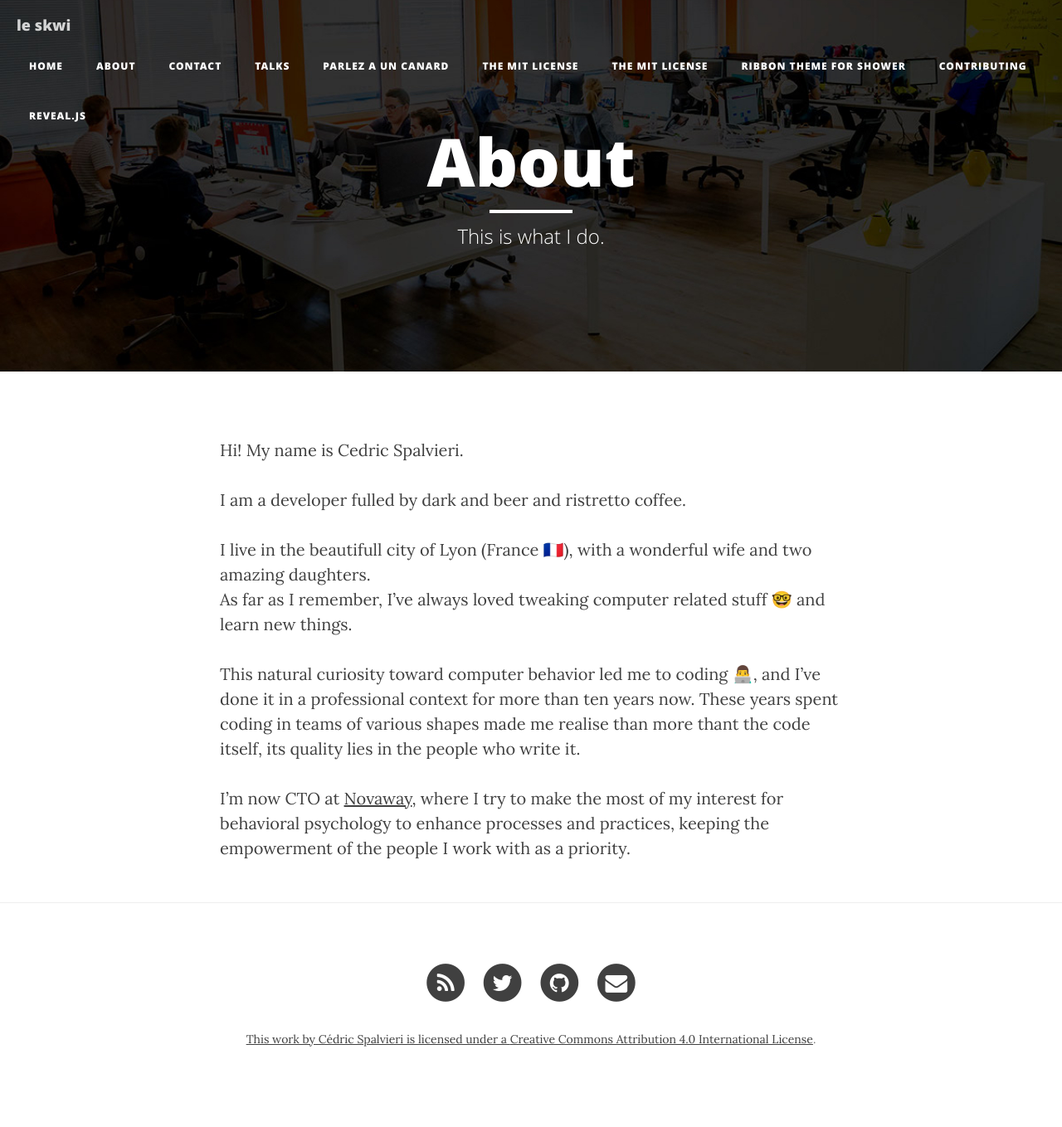
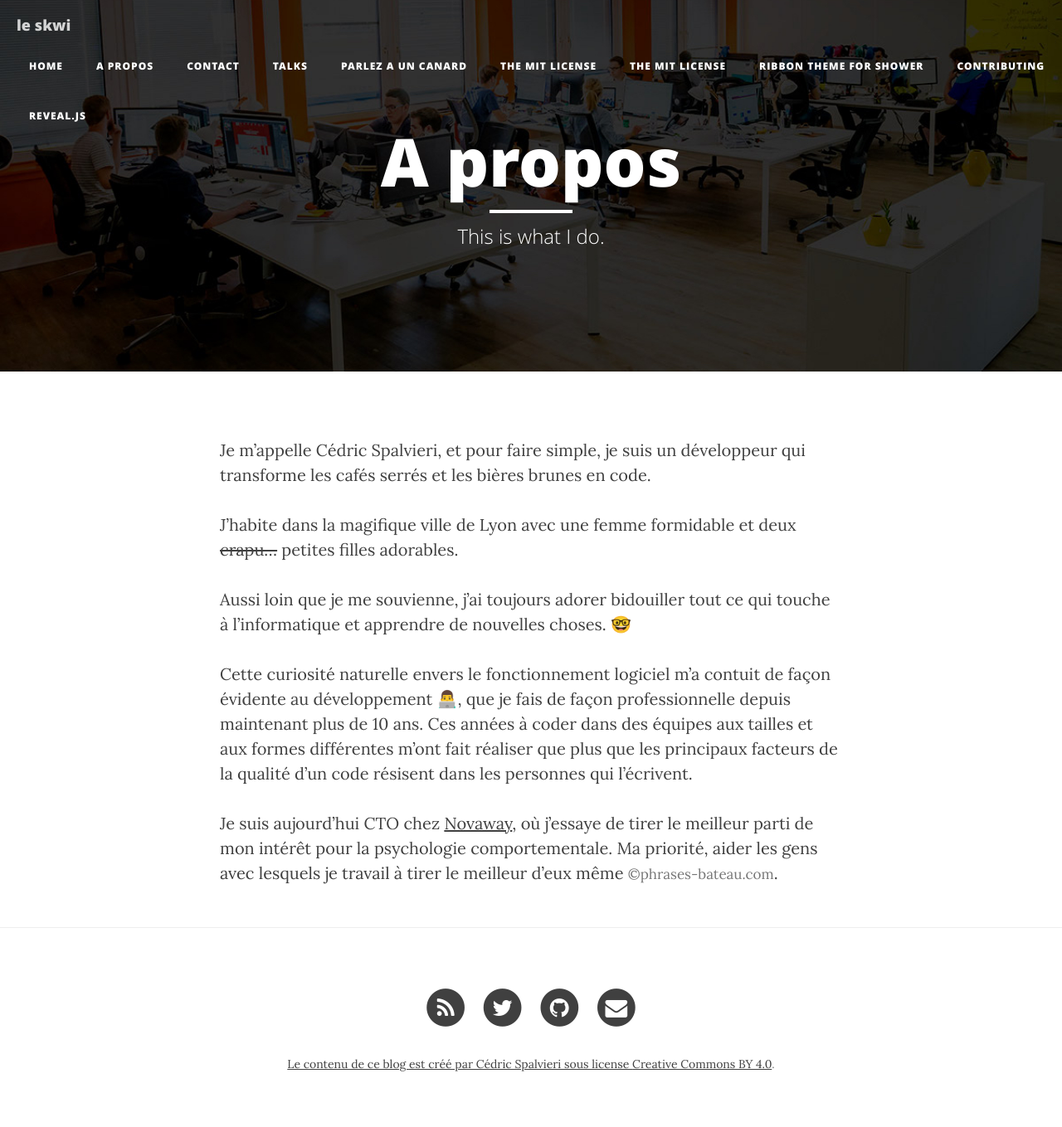
Before and after one commit to skwi/skwi.github.io, a Jekyll site: the page built from about.md, in a window 1280 px wide. Shown: the whole page at 83% size. Built offline with Jekyll 4.4.1, drawn with Linux system fonts in a browser that asks for light colours; nearby versions of some CDN libraries; some web fonts are replaced; before the commit the page ends 1329 px from its top, so only the background shows below that.

```diff
--- a/_config.yml
+++ b/_config.yml
@@ -3,7 +3,7 @@ title: le skwi
 header-img: /img/home-bg.jpg
 email: cedric@skwi.fr
 copyright_name: Cédric Spalvieri
-description: "Development is more about humans than code"
+description: "Le blog d’un mec qui veut coder un monde meilleur, café après café"
 baseurl: ""
 url: "http://skwi.fr"
 twitter_username: le_skwi
@@ -17,4 +17,4 @@ permalink: pretty
 paginate: 5
 exclude: ["less","node_modules","Gruntfile.js","package.json","README.md"]
 
-gems: [jekyll-paginate, jekyll-feed]
+plugin: [jekyll-paginate, jekyll-feed]
--- a/_includes/footer.html
+++ b/_includes/footer.html
@@ -53,7 +53,7 @@
                     </li>
                     {% endif %}
                 </ul>
-                <p class="copyright text-muted"><a rel="license" href="http://creativecommons.org/licenses/by/4.0/">This work by {{ site.copyright_name }} is licensed under a <a rel="license" href="http://creativecommons.org/licenses/by/4.0/">Creative Commons Attribution 4.0 International License</a>.</p>
+                <p class="copyright text-muted"><a rel="license" href="http://creativecommons.org/licenses/by/4.0/">Le contenu de ce blog est créé par {{ site.copyright_name }} sous license <a rel="license" href="http://creativecommons.org/licenses/by/4.0/">Creative Commons BY 4.0</a>.</p>
             </div>
         </div>
     </div>
--- a/about.md
+++ b/about.md
@@ -1,17 +1,16 @@
 ---
 layout: page
-title: "About"
+title: "A propos"
 description: "This is what I do."
 header-img: "/img/openspace.jpg"
 ---
-Hi! My name is Cedric Spalvieri.
+Je m'appelle Cédric Spalvieri, et pour faire simple, je suis un développeur qui transforme les cafés serrés et les bières brunes en code.
 
-I am a developer fulled by dark and beer and ristretto coffee.<br/>
+J'habite dans la magifique ville de Lyon avec une femme formidable et deux ~~crapu...~~ petites filles adorables.
 
-I live in the beautifull city of Lyon (France 🇫🇷), with a wonderful wife and two amazing daughters.
-As far as I remember, I've always loved tweaking computer related stuff 🤓 and learn new things.
+Aussi loin que je me souvienne, j'ai toujours adorer bidouiller tout ce qui touche à l'informatique et apprendre de nouvelles choses. 🤓
 
-This natural curiosity toward computer behavior led me to coding 👨‍💻, and I've done it in a professional context for more than ten years now.
-These years spent coding in teams of various shapes made me realise than more thant the code itself, its quality lies in the people who write it.
+Cette curiosité naturelle envers le fonctionnement logiciel m'a contuit de façon évidente au développement 👨‍💻, que je fais de façon professionnelle depuis maintenant plus de 10 ans.
+Ces années à coder dans des équipes aux tailles et aux formes différentes m'ont fait réaliser que plus que les principaux facteurs de la qualité d'un code résisent dans les personnes qui l'écrivent.
 
-I'm now CTO at <a class="novaway" href="https://novaway.fr">Novaway</a>, where I try to make the most of my interest for behavioral psychology to enhance processes and practices, keeping the empowerment of the people I work with as a priority.
+Je suis aujourd'hui CTO chez <a class="novaway" href="https://novaway.fr">Novaway</a>, où j'essaye de tirer le meilleur parti de mon intérêt pour la psychologie comportementale. Ma priorité, aider les gens avec lesquels je travail à tirer le meilleur d'eux même <small class="text-muted">©phrases-bateau.com</small>.
```
Also changed, not shown: contact.md (+4 -3 lines), index.html (+5 -6 lines), talks.md (+13 -17 lines), img/mic.png (added), 1 other file.
